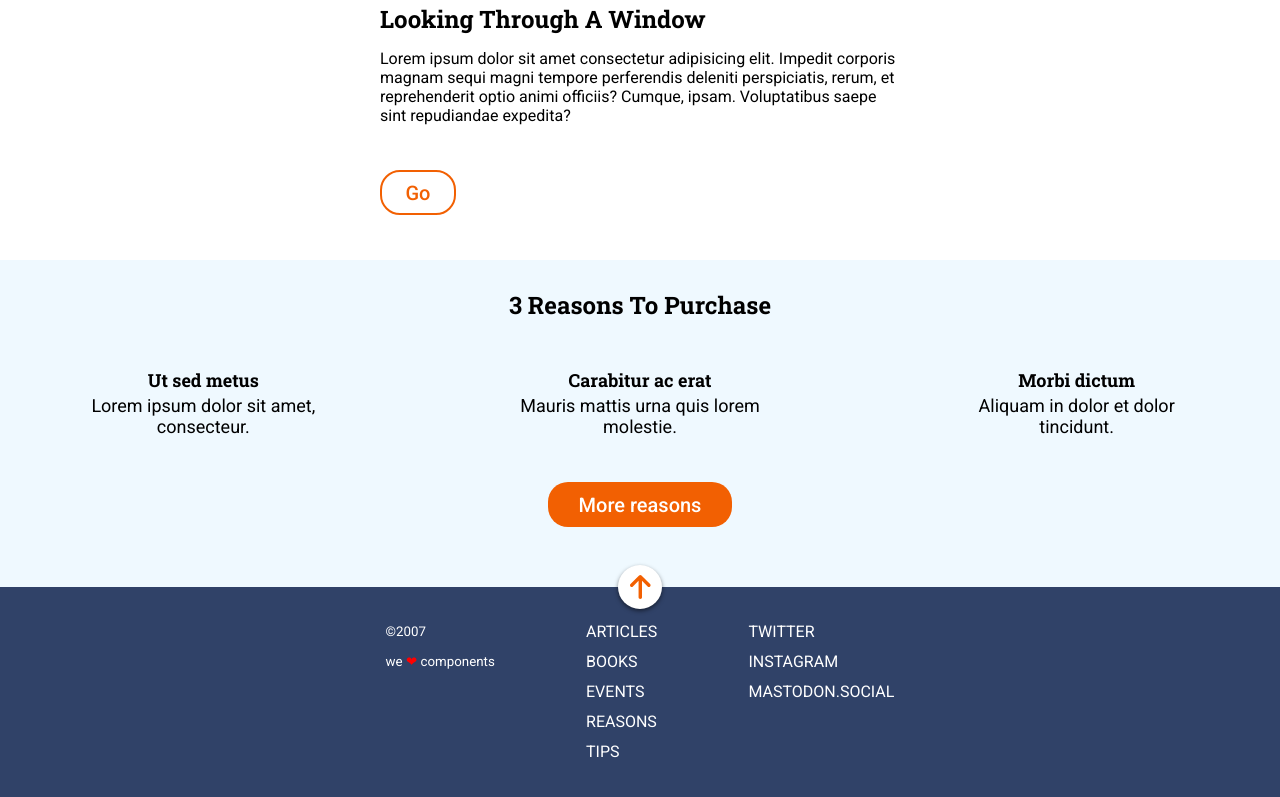
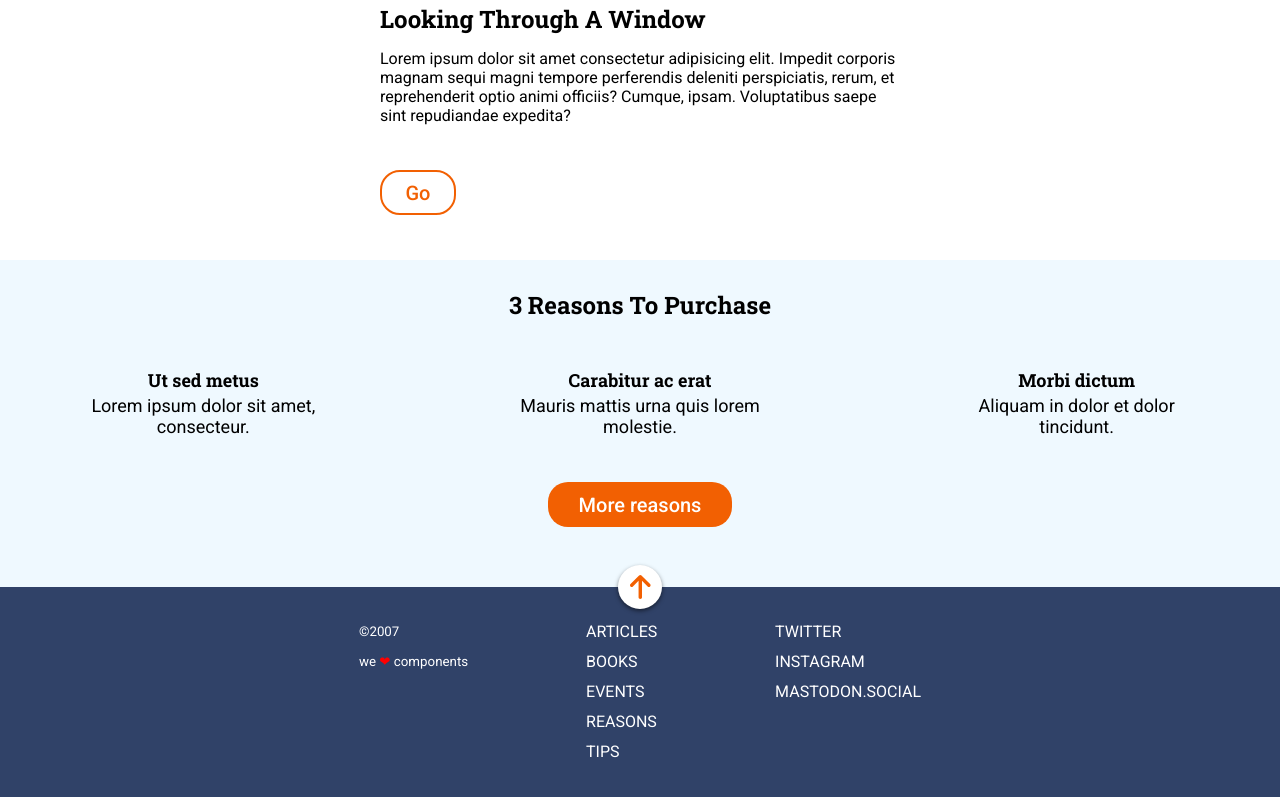
Before and after one commit to marinarodriguez/f-m1-evaluacion-final-marinarodriguez, a website: page docs/index.html in a window 1280 px wide. Shown: the part 824-1621 px from the top of the page. Drawn offline with nearby package versions, Linux system fonts and the light colour scheme; files that its build step writes are made by us from their sources.

Commit message:
Improve footer desktop margins

```diff
--- a/_src/assets/scss/layout/_footer.scss
+++ b/_src/assets/scss/layout/_footer.scss
@@ -44,7 +44,7 @@
         align-items: flex-start;
     }
     @media all and (min-width:1200px){
-        padding: 30px 340px 30px 340px;
+        padding: 30px 300px 30px 300px;
     }
 }
 .ul__content{
```
